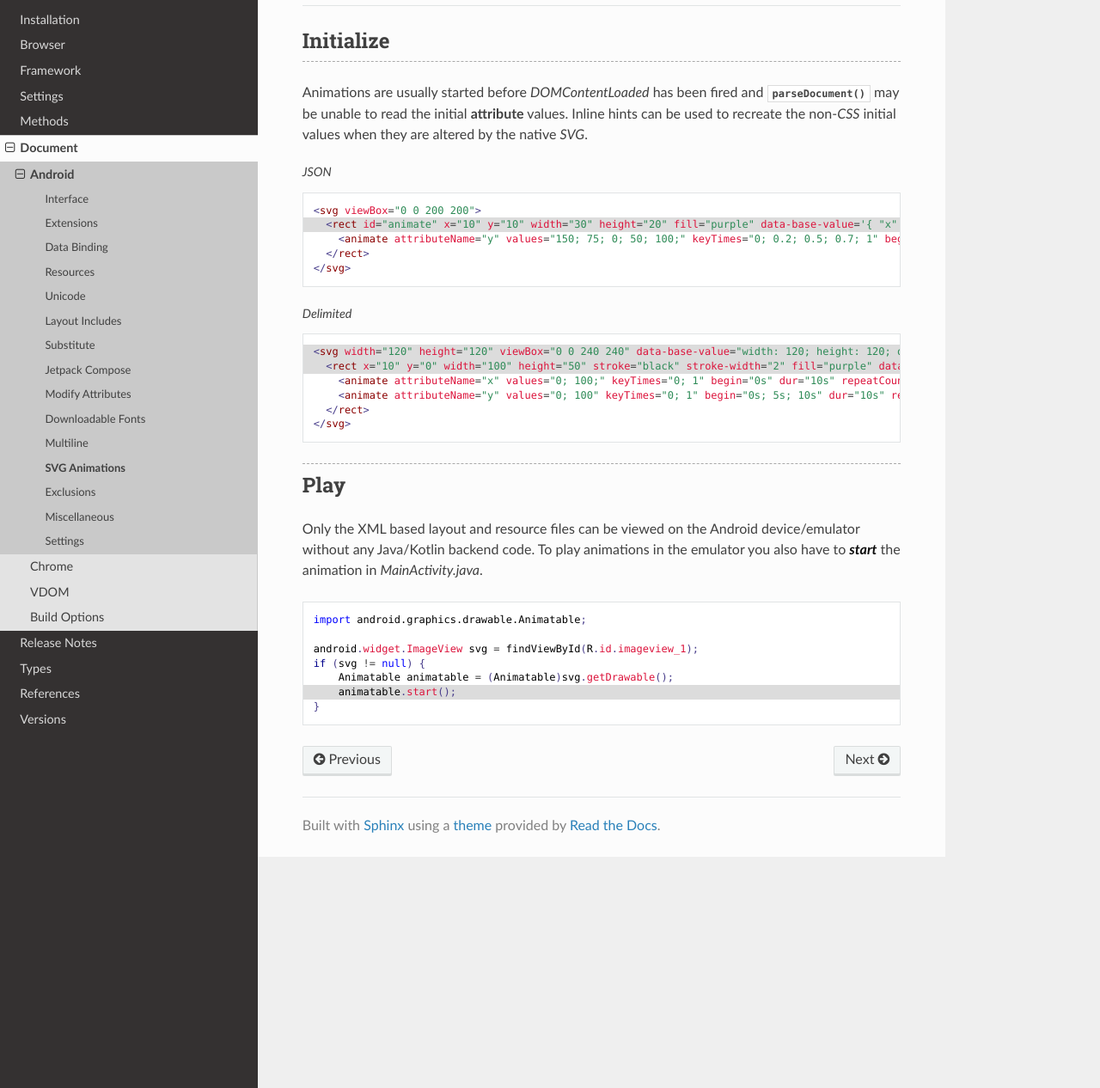
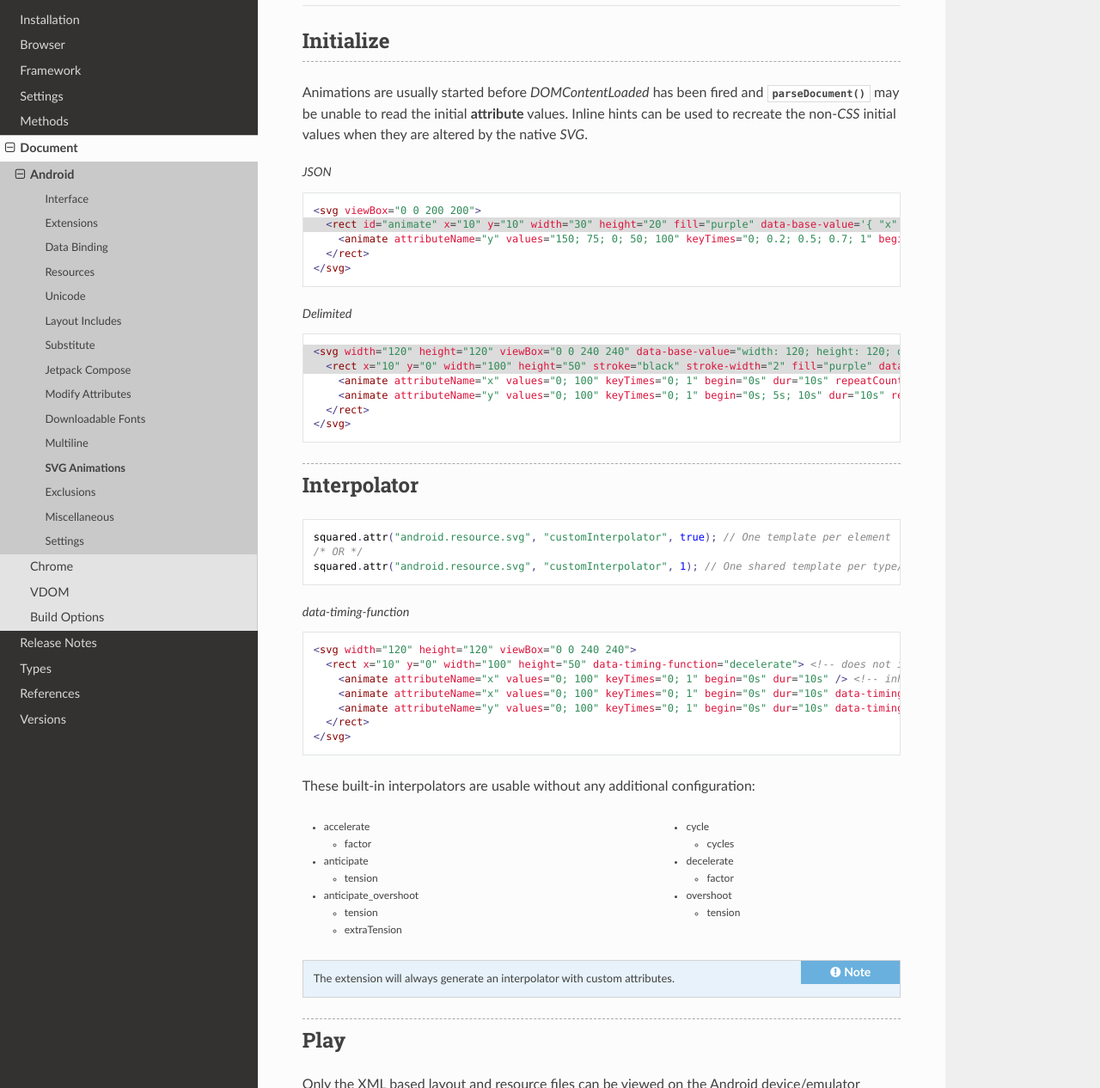
Before and after one commit to anpham6/android-docs, a Sphinx documentation site: the page built from source/document/android/animations.rst, in a window 1280 px wide and 1400 px high, cut to the strip 134-1400 px from the top of the window. Shown: the whole strip at 86% size. Built offline with Sphinx 7.4.7 and the Read the Docs theme 3.1.0, drawn with Linux system fonts in a browser that asks for light colours.

Commit message:
Document: Android page Animations section Interpolator was created.

```diff
--- a/source/document/android/animations.rst
+++ b/source/document/android/animations.rst
@@ -13,7 +13,7 @@ Animations are usually started before *DOMContentLoaded* has been fired and :fun
 
   <svg viewBox="0 0 200 200">
     <rect id="animate" x="10" y="10" width="30" height="20" fill="purple" data-base-value='{ "x": 10, "y": 10, "width": 30, "height": 20, "fill": "purple" }'>
-      <animate attributeName="y" values="150; 75; 0; 50; 100;" keyTimes="0; 0.2; 0.5; 0.7; 1" begin="0s" dur="9s" repeatCount="indefinite" />
+      <animate attributeName="y" values="150; 75; 0; 50; 100" keyTimes="0; 0.2; 0.5; 0.7; 1" begin="0s" dur="9s" repeatCount="indefinite" />
     </rect>
   </svg>
 
@@ -23,10 +23,62 @@ Animations are usually started before *DOMContentLoaded* has been fired and :fun
 
   <svg width="120" height="120" viewBox="0 0 240 240" data-base-value="width: 120; height: 120; opacity: 1;">
     <rect x="10" y="0" width="100" height="50" stroke="black" stroke-width="2" fill="purple" data-base-value="x: 10; y: 0; width: 100; fill: purple; opacity: 1; stroke-opacity: 1; fill-opacity: 1;">
-      <animate attributeName="x" values="0; 100;" keyTimes="0; 1" begin="0s" dur="10s" repeatCount="indefinite" />
+      <animate attributeName="x" values="0; 100" keyTimes="0; 1" begin="0s" dur="10s" repeatCount="indefinite" />
       <animate attributeName="y" values="0; 100" keyTimes="0; 1" begin="0s; 5s; 10s" dur="10s" repeatCount="1" />
     </rect>
   </svg>
+
+Interpolator
+============
+
+::
+
+  squared.attr("android.resource.svg", "customInterpolator", true); // One template per element
+  /* OR */
+  squared.attr("android.resource.svg", "customInterpolator", 1); // One shared template per type/config
+
+.. code-block:: html
+  :caption: data-timing-function
+
+  <svg width="120" height="120" viewBox="0 0 240 240">
+    <rect x="10" y="0" width="100" height="50" data-timing-function="decelerate"> <!-- does not inherit -->
+      <animate attributeName="x" values="0; 100" keyTimes="0; 1" begin="0s" dur="10s" /> <!-- inherits from shape -->
+      <animate attributeName="x" values="0; 100" keyTimes="0; 1" begin="0s" dur="10s" data-timing-function="none" /> <!-- no timing function -->
+      <animate attributeName="y" values="0; 100" keyTimes="0; 1" begin="0s" dur="10s" data-timing-function='anticipate_overshoot={ "tension": 3, "extraTension": 2 }' /> <!-- strict JSON -->
+    </rect>
+  </svg>
+
+These built-in interpolators are usable without any additional configuration:
+
+.. hlist::
+  :columns: 2
+
+  - accelerate
+
+    * factor
+
+  - anticipate
+
+    * tension
+
+  - anticipate_overshoot
+
+    * tension
+    * extraTension
+
+  - cycle
+
+    * cycles
+
+  - decelerate
+
+    * factor
+
+  - overshoot
+
+    * tension
+
+.. note:: The extension will always generate an interpolator with custom attributes.
 
 Play
 ====
--- a/source/document/android/unicode.rst
+++ b/source/document/android/unicode.rst
@@ -12,7 +12,7 @@ Settings
   squared.settings.supportUnicode = false; // Prefers UTF-8 encoding
   squared.settings.supportUnicode = ["utf-16"]; // Preserve UTF-16 encoding
   squared.settings.supportUnicode = ["emoji"]; // Detect views with Emoji characters
-  squared.settings.supportUnicode = ["utf-16", "emoji"]; // "utf-16" | "emoji"
+  squared.settings.supportUnicode = ["utf-16", "emoji"];
   squared.settings.supportUnicode = true; // All available features
 
 Encoding
```
Also changed, not shown: source/document/android/extensions.rst (+5 -2 lines).
